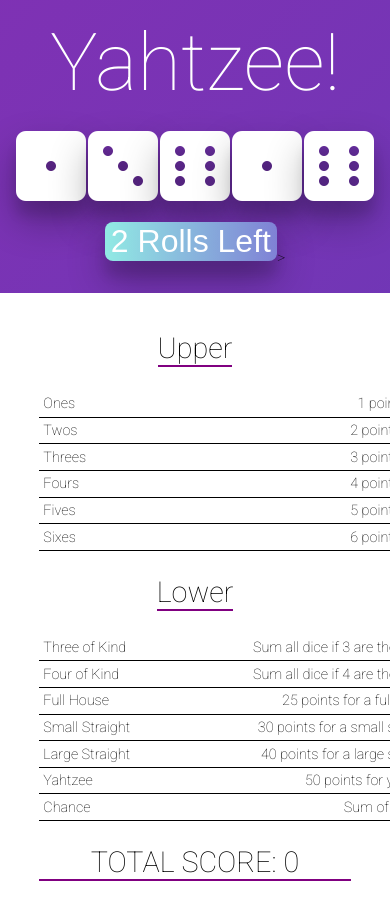
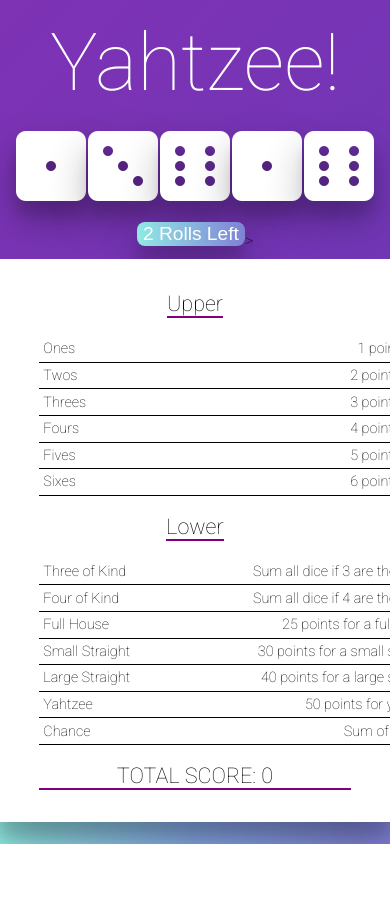
Before and after one commit to Karolik/Yahtzee-game, a React (Create React App) app: page / in a window 390 px wide. Shown: the top 919 px of the page. After the commit the page ends 844 px from the top, so only its background shows below. Built offline with nearby package versions, Linux system fonts and the light colour scheme.

Commit message:
Add responsive design

```diff
--- a/src/Game.css
+++ b/src/Game.css
@@ -1,6 +1,5 @@
 .Game {
   width: 45%;
-  /*height: 90%;*/
   background: white;
   box-shadow: 0 19px 38px rgba(0, 0, 0, 0.3), 0 15px 12px rgba(0, 0, 0, 0.1);
   /*margin: 0 30%;*/
@@ -11,7 +10,7 @@
 }
 h2 {
   font-weight: 100;
-  font-size: 2em;
+  font-size: 1.5em;
   border-bottom: 2px solid purple;
   display: inline-block;
 }
@@ -29,7 +28,7 @@
 }
 
 .Game-reroll {
-  font-size: 2em;
+  font-size: 1.2em;
   color: white;
   font-weight: 100;
   transition: 0.5s;
@@ -44,8 +43,7 @@
   border-radius: 0.5rem;
   border: none;
   /*width: 50%;*/
-
-  margin-bottom: 2rem;
+  margin-bottom: 0.8rem;
 }
 
 .Game-reroll:hover {
```
